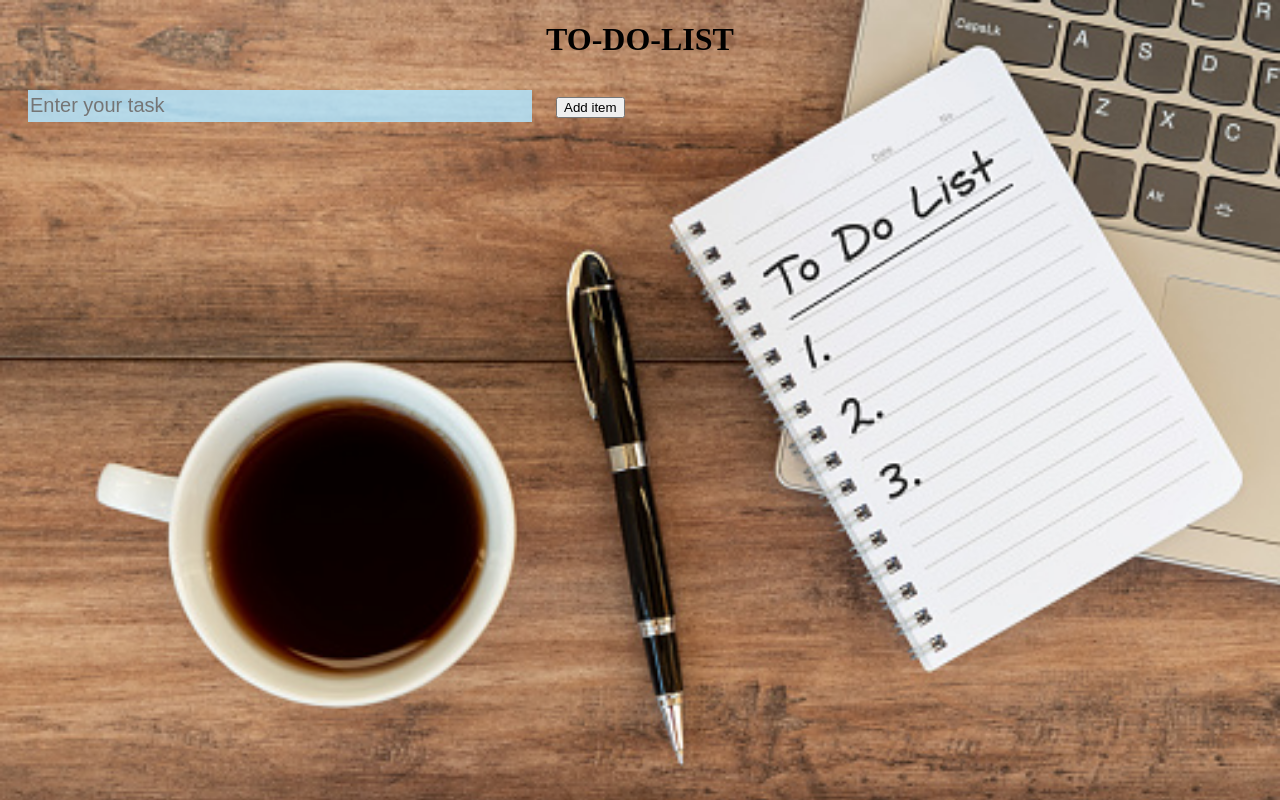
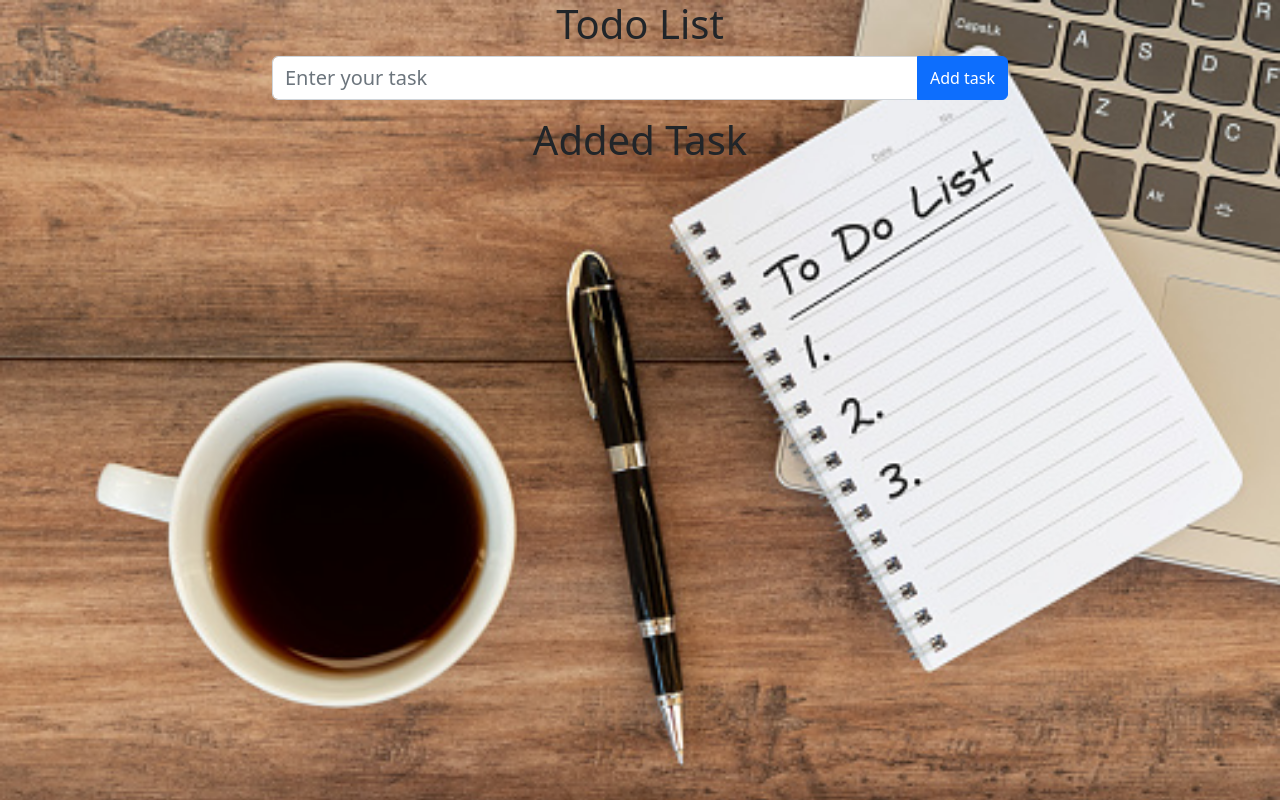
Before and after one commit to hoivivek/LGMVIP-Task1-Web-, a plain HTML site: page index.html in a window 1280 px wide. Drawn offline with nearby package versions, Linux system fonts and the light colour scheme.

Commit message:
first commit

```diff
--- a/index.html
+++ b/index.html
@@ -5,14 +5,34 @@
             TO DO LIST
         </title>
         <link rel="stylesheet" href="style.css">
+        <link rel="stylesheet" href="https://cdn.jsdelivr.net/npm/bootstrap@5.2.0-beta1/dist/css/bootstrap.min.css">
         <script src="script.js"></script>
     </head>
     <body>
-        <div id="#home">
-            <h1>TO-DO-LIST</h1>
-            <input type="text" id="text" placeholder="Enter your task">
-            <button type="button" id="addbutton" onclick="add()">Add item</button>
+        <div class="container">
+            <div class="row justify-content-md-center">
+              <div class="col-sm-12 col-md-8">
+                <h1>Todo List</h1>
+                <div class="todo-inner">
+                  <div class="form-row">
+                    <div class="input-group mb-3">
+                        <input type="text" id="text" class="form-control" placeholder="Enter your task">
+                        <button class="btn btn-primary" type="button" id="addbutton" onclick="add()">Add task</button>
+                    </div>
+                  </div>
+                </div>
+            </div>
         </div>
-        <div id="outerContainer"></div>
+        <div class="container">
+            <div class="row justify-content-md-center">
+              <div class="col-sm-12 col-md-8">
+                <h1>Added Task</h1>
+                <div class="todo-inner">
+                  <div class="form-row">
+                    <div id="outerContainer"></div>
+                  </div>
+                </div>
+            </div>
+        </div>
     </body>
 </html>
--- a/script.js
+++ b/script.js
@@ -9,7 +9,7 @@ function add(){
     innerContainer.appendChild(textContainer);
     // Strike a task
     var strikeContainer = document.createElement("addbutton");
-    strikeContainer.innerHTML = "&#x2713"; // HTML code for right arrow
+    strikeContainer.innerHTML = "&#x2713"// HTML code for right arrow
     strikeContainer.className = "strike";
     var strike = document.getElementsByClassName("strike");
     innerContainer.appendChild(strikeContainer);
--- a/style.css
+++ b/style.css
@@ -6,27 +6,6 @@ body{
 
 h1{
     text-align: center;
-}
-
-#text{
-  width: 500px;
-  height: 30px;
-  border: none;
-  background-color: #b3e6ffd7;
-  margin: 10px 20px;
-}
-
-#button{
-  width: 70px;
-  height: 30px;
-  border: none;
-  background-color: #b3e6ffd7;
-}
-
-#home{
-  display: flex;
-  justify-content: center;
-  align-items: center;
 }
 
 .flexContainer {
@@ -46,7 +25,7 @@ h1{
 }
 
 .strike {
-  padding: 5px;
+  padding: 5px ;
   margin-right: 10px;
   border: none;
   background-color: #b3e6ffd7;
```
